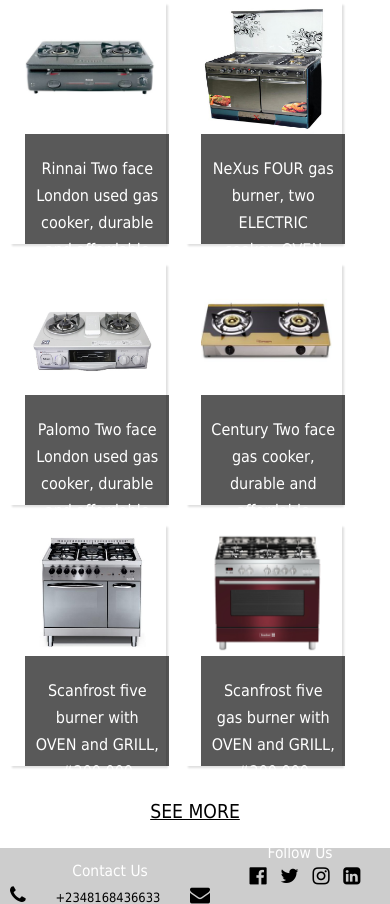
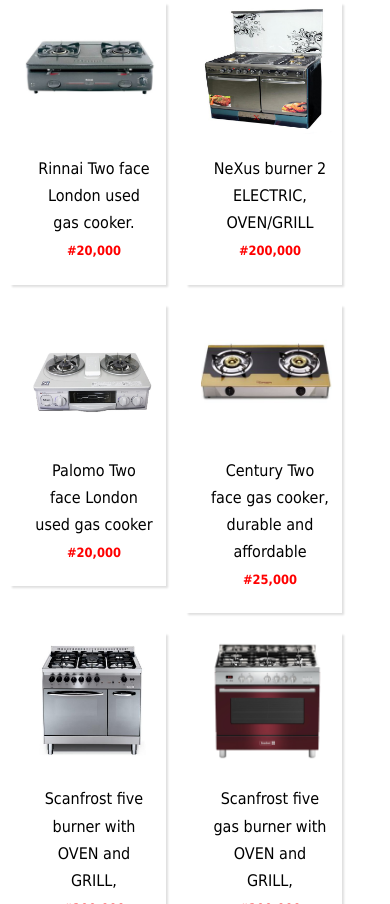
Before and after one commit to Nazzy812/cogas.com, a plain HTML site: page index.html in a window 390 px wide. Shown: the part 1096-2000 px from the top of the page. Drawn offline with Linux system fonts and the light colour scheme.

Commit message:
changes added on burner-dis

```diff
--- a/css/Home.css
+++ b/css/Home.css
@@ -518,6 +518,12 @@
 	margin-bottom: 60px;
 }
 
+
+strong{
+	font-size: 0.8em;
+	color: red;
+}
+
 @media screen and (max-width: 769px),(max-width: 1024px){
 	.cook{
 		width: 100%;
@@ -574,6 +580,7 @@
 	}
 
 	.burner{
+		position: initial;
 		width: 40%;
 		height: auto;
 		margin: 10px;
@@ -587,7 +594,7 @@
 		bottom: 0;
 		left: 0;
 		color: #000;
-		background-color: #fff; /*rgba(0, 0, 0, .65);*/
+		background-color: #fff;
 		padding: 5px 10px;
 		text-align: center;
 		opacity: 1;
@@ -616,6 +623,7 @@
 	}*/
 
 	.burner{
+		position: initial;
 		width: 40%;
 		height: auto;
 		margin: ;
@@ -627,13 +635,13 @@
 		position: initial;
 		bottom: 0;
 		left: 0;
-		color: #fff;
-		background-color: rgba(0, 0, 0, .65);
+		color: #000;
+		background-color: #fff;
 		padding: 5px 10px;
 		text-align: center;
 		opacity: 1;
-		width: 95%;
-		height: 100px;
+		width: 90%;
+		height: auto;
 	}
 
 	.more{
--- a/css/store.css
+++ b/css/store.css
@@ -340,6 +340,12 @@
 }
 
 
+strong{
+	font-size: 0.8em;
+	color: red;
+}
+
+
 @media screen and (max-width: 769px),(max-width: 1024px){
 	.cook{
 		width: 100%;
@@ -396,6 +402,7 @@
 	}
 
 	.burner{
+		position: initial;
 		width: 40%;
 		height: auto;
 		margin: 10px;
@@ -409,11 +416,11 @@
 		bottom: 0;
 		left: 0;
 		color: #000;
-		background-color: #fff; /*rgba(0, 0, 0, .65);*/
+		background-color: #fff;
 		padding: 5px 10px;
 		text-align: center;
 		opacity: 1;
-		width: auto;
+		width: 90%;
 		height: auto;
 	}
 
@@ -438,6 +445,7 @@
 	}*/
 
 	.burner{
+		position: initial;
 		width: 40%;
 		height: auto;
 		margin: ;
@@ -449,13 +457,13 @@
 		position: initial;
 		bottom: 0;
 		left: 0;
-		color: #fff;
-		background-color: rgba(0, 0, 0, .65);
+		color: #000;
+		background-color: #fff;
 		padding: 5px 10px;
 		text-align: center;
 		opacity: 1;
-		width: 95%;
-		height: 100px;
+		width: 90%;
+		height: auto;
 	}
 
 	.more{
--- a/index.html
+++ b/index.html
@@ -89,7 +89,7 @@
 					<img src="images/cook1.jpg" alt="London used Gas Cooker">
 
 				<div class="burner-dis">
-					<p>Rinnai Two face London used gas cooker, durable and affordable <br>#20,000</p>
+					<p>Rinnai Two face London used gas cooker. <br><strong>#20,000</strong></p>
 				</div>
 
 			</div>
@@ -102,7 +102,7 @@
 				<img src="images/cook8.jpg" alt="London used Gas Cooker">
 
 				<div class="burner-dis">
-					<p>NeXus FOUR gas burner, two ELECTRIC cooker, OVEN and GRILL <br>#200,000</p>
+					<p>NeXus burner 2 ELECTRIC, OVEN/GRILL <br><strong>#200,000</strong></p>
 				</div>
 			</div>
 
@@ -114,7 +114,7 @@
 				<img src="images/cook5.jpg" alt="London used Gas Cooker">
 
 			<div class="burner-dis">
-				<p>Palomo Two face London used gas cooker, durable and affordable <br>#20,000</p>
+				<p>Palomo Two face London used gas cooker <br><strong>#20,000</strong></p>
 			</div>
 
 		</div>
@@ -127,7 +127,7 @@
 				<img src="images/cook3.jpg" alt="2 Face Gas Cooker New">
 
 				<div class="burner-dis">
-					<p>Century Two face gas cooker, durable and affordable <br>#25,000</p>
+					<p>Century Two face gas cooker, durable and affordable <br><strong>#25,000</strong></p>
 				</div>
 			</div>
 
@@ -139,7 +139,7 @@
 				<img src="images/cooks.jpg" alt="2 Face Gas Cooker">
 
 				<div class="burner-dis">
-					<p>Scanfrost five burner with OVEN and GRILL, <br>#200,000</p>
+					<p>Scanfrost five burner with OVEN and GRILL, <br><strong>#200,000</strong></p>
 				</div>
 
 			</div>
@@ -152,7 +152,7 @@
 				<img src="images/cook.jpg" alt="2 Face Gas Cooker">
 
 				<div class="burner-dis">
-					<p>Scanfrost five gas burner with OVEN and GRILL, <br>#200,000</p>
+					<p>Scanfrost five gas burner with OVEN and GRILL, <br><strong>#200,000</strong></p>
 				</div>
 			</div>
 
```
Also changed, not shown: store.html (+24 -24 lines).
